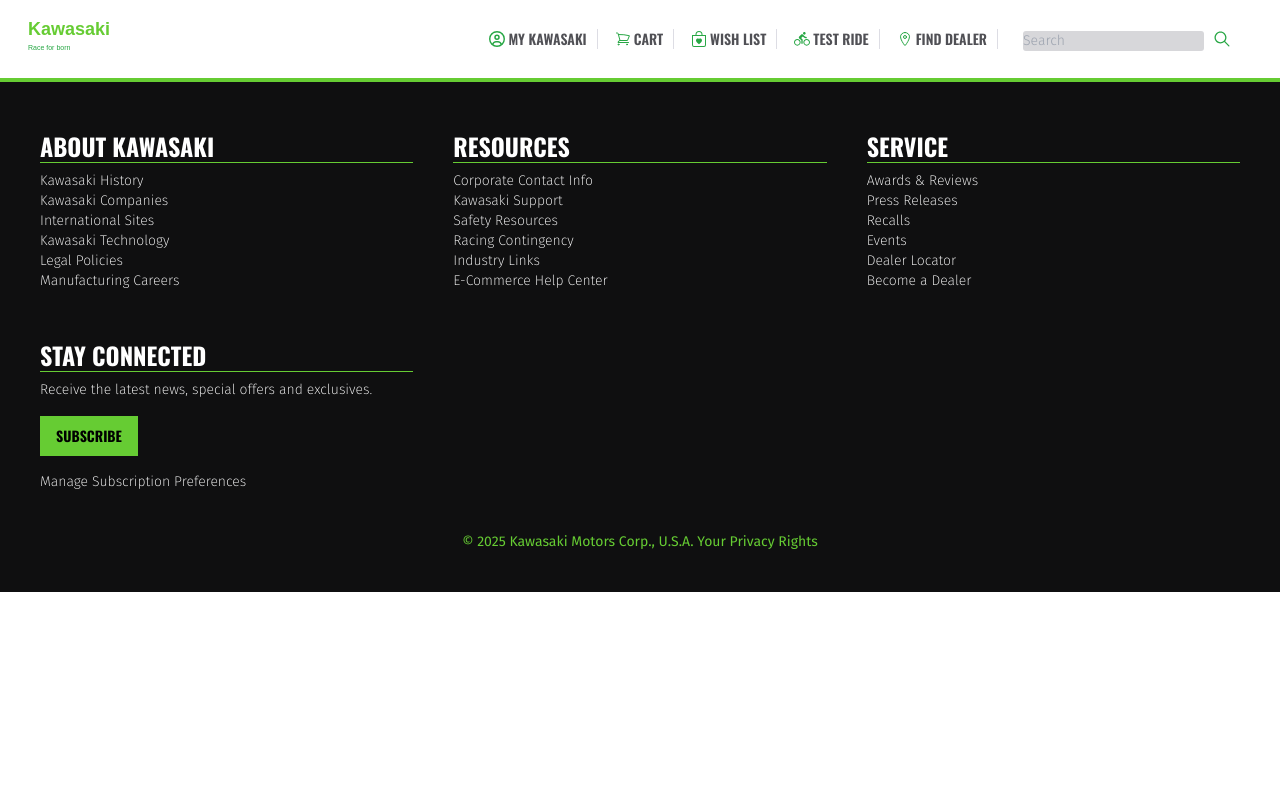
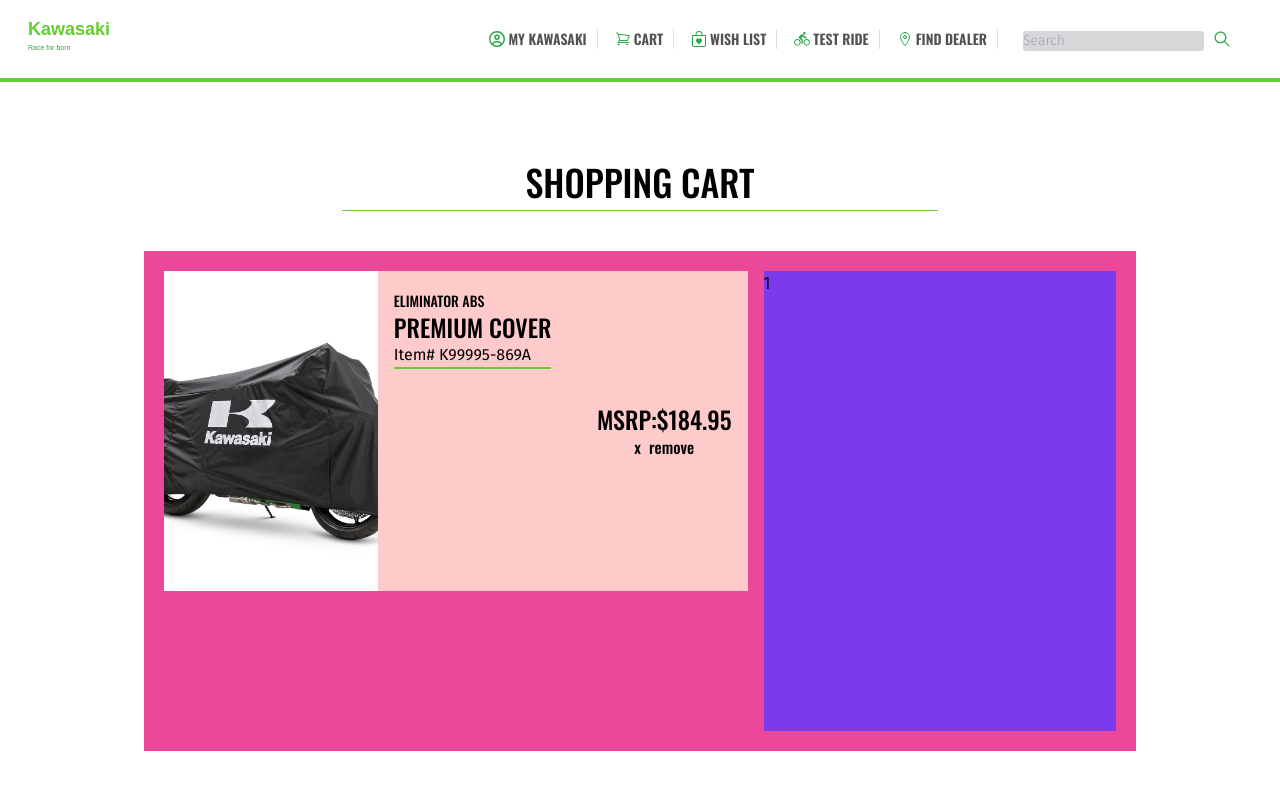
Before and after one commit to zahidhasan9/Kawasaki-ninja-rimel-2k25, a React (Vite) app: page /cart in a window 1280 px wide. Shown: the top 800 px of the page. Built offline with nearby package versions, Linux system fonts and the light colour scheme; a web font is replaced by a local one.

Commit message:
cart 1\2 done

```diff
--- a/src/App.jsx
+++ b/src/App.jsx
@@ -4,6 +4,7 @@
 import Vehicle from './Component/Vehicle';
 import Navbar from './Component/Navbar';
 import Footer from './Component/Footer';
+import CartPage from './Component/CartPage';
 
 function App() {
   return (
@@ -11,7 +12,8 @@
    <Navbar/>
     <Routes>
       <Route path='/' element={<Layout />} />
-      <Route path='/vehicle' element={<Vehicle />} />
+      <Route path='/vehicle' element={<Vehicle/>} />
+      <Route path='/cart' element={<CartPage/>} />
     </Routes>
     <Footer/>
    </>
--- /dev/null
+++ b/src/Component/CartPage.jsx
@@ -0,0 +1,50 @@
+import react from 'react'
+import Cart from "../Assets/Cart/Cart.jpg"
+import { IoMdClose } from "react-icons/io";
+
+const CartPage = () => {
+    return (
+        <>
+            <div className="bg-white pb-5">
+                <div className="py-10 px-36">
+                    <div className="flex flex-col justify-end items-center py-10">
+                        <div className="font-Oswal_dSerif text-4xl font-medium pb-2">
+                            SHOPPING CART
+                        </div>
+                        <div className="border-b-[1px] border-[#6c3] w-[60%]" />
+                    </div>
+
+                    <div className=' p-5 gap-x-4 bg-pink-500 flex sm:flex-row flex-row-reverse justify-center items-start'>
+
+                        <div className='flex w-full h-80 bg py-5  bg-red-200'>
+                            <div className=' flex items-center '>
+                                <img className='object-cover h-80 w-auto' src={Cart} alt="cart" />
+                            </div>
+                            <div className="px-4 w-full flex justify-between p font-medium font-Oswal_dSerif text-black">
+                                <div>
+                                    <h1 className="text-sm ">ELIMINATOR ABS</h1>
+                                    <h1 className="text-2xl">PREMIUM COVER</h1>
+                                    <p className="font-Fira_Serif font-normal text-base text- border-b-2 border-[#6c3]" >Item# K99995-869A</p>
+                                </div>
+                                <div className='flex flex-col justify-center items-center'>
+                                     <p className="text-2xl font-medium">MSRP:$184.95</p>
+                                     <div className='flex items-center text-center gap-x-2 cursor-pointer '>
+
+                                         <h3>x</h3>
+                                         <h3>remove</h3>
+                                         </div>
+                                     </div>
+                            </div>
+                        </div>
+
+                        <div className='h-[460px] w-[575px] bg-violet-600'>1</div>
+                    </div>
+                </div>
+
+
+            </div>
+        </>
+    )
+}
+
+export default CartPage
--- a/src/Component/Navbar.jsx
+++ b/src/Component/Navbar.jsx
@@ -6,34 +6,39 @@
 import { BsBagHeart } from "react-icons/bs";
 import { HiOutlineShoppingCart } from "react-icons/hi2";
 import { FaRegCircleUser } from "react-icons/fa6";
-import { GiClick } from "react-icons/gi";
+import { NavLink } from "react-router-dom";
 
 
 const NavItem=[
   {
     id:"1",
     menu:"My Kawasaki",
-    logo:FaRegCircleUser
+    logo:FaRegCircleUser,
+    link:''
   },
   {
     id:"2",
     menu:"Cart",
-    logo:HiOutlineShoppingCart
+    logo:HiOutlineShoppingCart,
+    link:'/cart'
   },
   {
     id:"3",
     menu:"Wish List",
-    logo:BsBagHeart
+    logo:BsBagHeart,
+    link:''
   },
   {
     id:"4",
     menu:"Test Ride",
-    logo:MdDirectionsBike
+    logo:MdDirectionsBike,
+    link:''
   },
   {
     id:"5",
     menu:"Find Dealer",
-    logo:IoLocationOutline
+    logo:IoLocationOutline,
+    link:''
   },
 
 ]
@@ -64,12 +69,14 @@
            {
             NavItem.map((item,index)=>
            (
-              <ul key={index} className="navbar-list flex justify-center items-center cursor-pointer ">
+              <NavLink to={item.link}>
+                <ul key={index} className="navbar-list flex justify-center items-center cursor-pointer ">
                 <div className="text-[#28a745]">
                   <item.logo className="text-[#28a745] hidden md:block lg:block"/>
                 </div>
                 <li className="font-Oswal_dSerif  leading-5 text-sm font-semibold hidden lg:block">{item.menu}</li>
               </ul>
+              </NavLink>
 
            ))
            }
```
Also changed, not shown: src/Assets/Cart/Cart.jpg (added).
